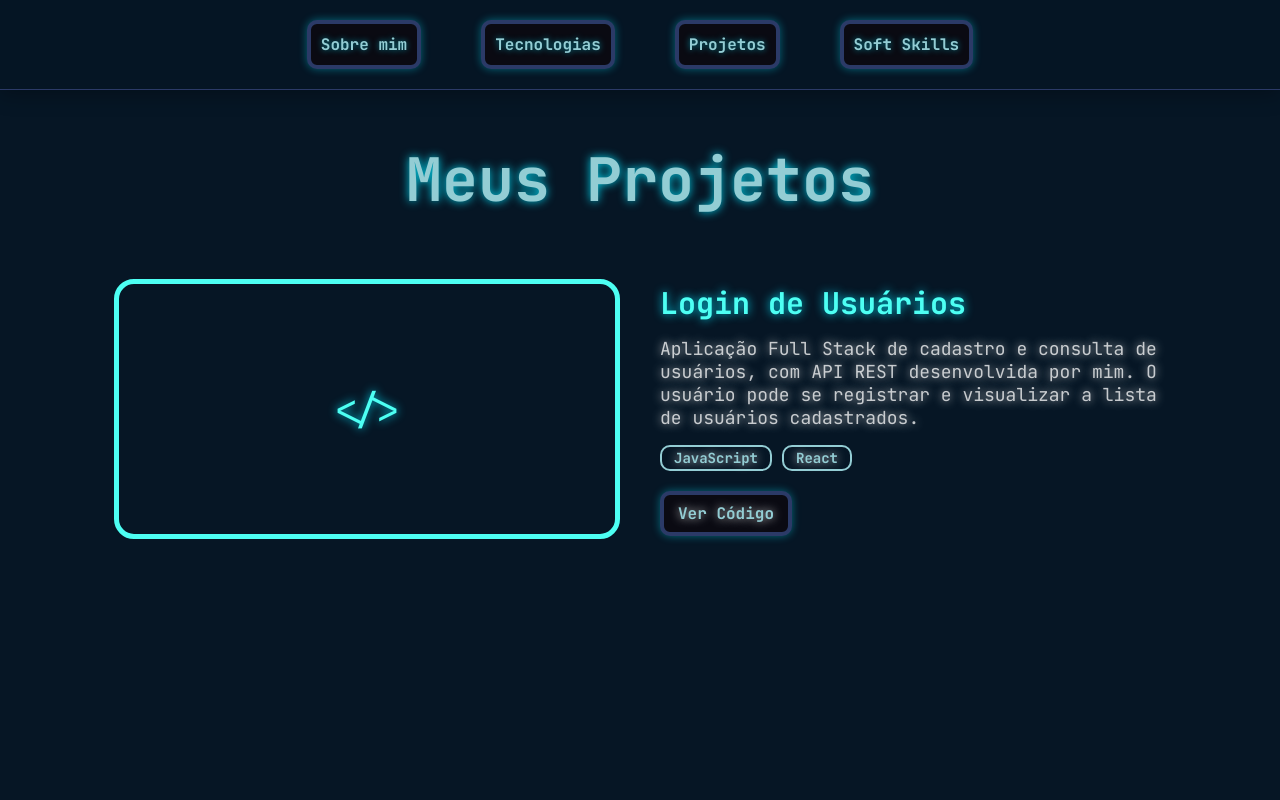
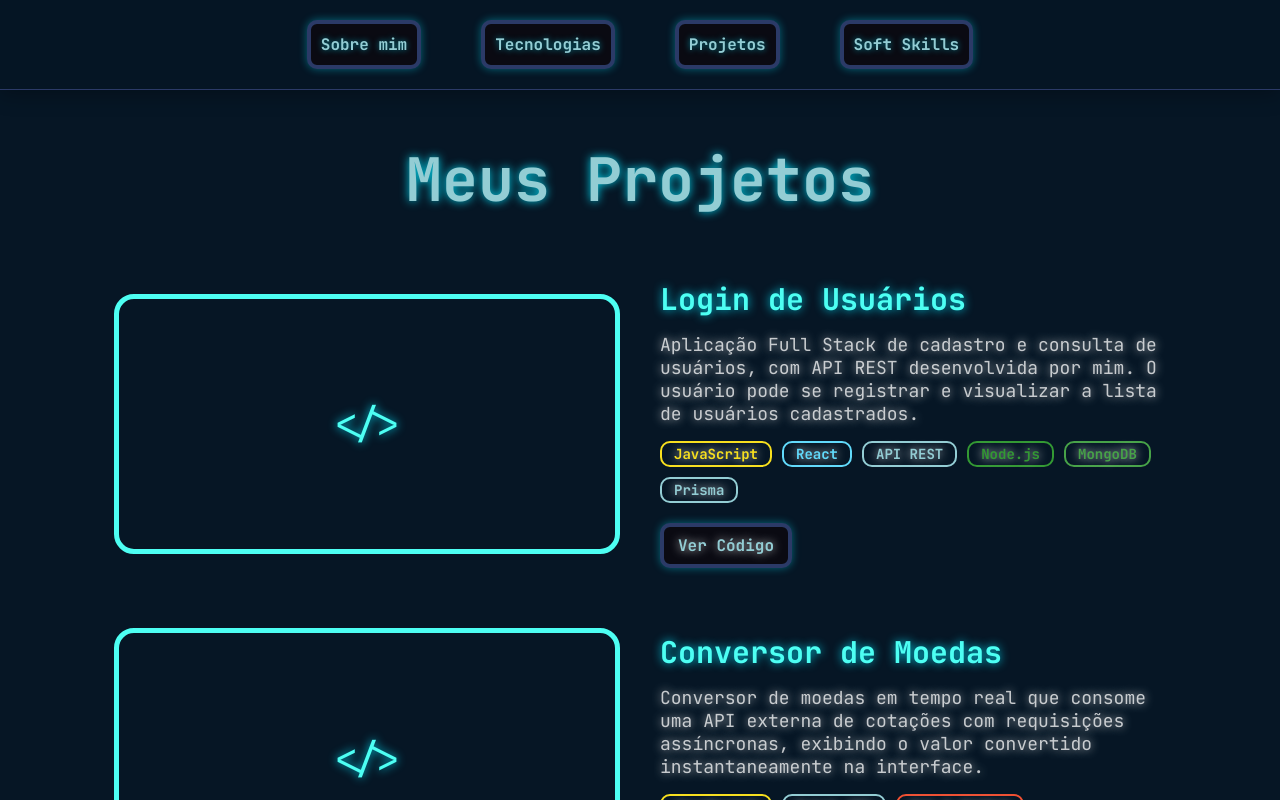
Before and after one commit to arthur-wso/portfolio-pessoal, a React (Vite) app: page /projetos in a window 1280 px wide. Shown: the top 800 px of the page. Built offline with nearby package versions, Linux system fonts and the light colour scheme.

Commit message:
feat: renderiza projetos e tags com suas cores proprias a partir do array

```diff
--- a/src/pages/Projects/index.jsx
+++ b/src/pages/Projects/index.jsx
@@ -1,3 +1,4 @@
+import { projects } from '../../data/projects';
 import {
 	Button,
 	Case,
@@ -16,18 +17,18 @@ function Projects() {
 		<Container>
 			<Title>Meus Projetos</Title>
 			<Section>
-				<Case>
+				{projects.map((projeto) => (
+					<Case key={projeto.id}>
 						<Shot>{'</>'}</Shot>
 						<div>
-						<Name>Login de Usuários</Name>
-						<Description>
-							Aplicação Full Stack de cadastro e consulta de usuários, com API
-							REST desenvolvida por mim. O usuário pode se registrar e
-							visualizar a lista de usuários cadastrados.
-						</Description>
+							<Name>{projeto.titulo}</Name>
+							<Description>{projeto.descricao}</Description>
 							<Tags>
-							<Tag>JavaScript</Tag>
-							<Tag>React</Tag>
+								{projeto.tecnologias.map((tec) => (
+									<Tag key={tec.nome} $cor={tec.cor}>
+										{tec.nome}
+									</Tag>
+								))}
 							</Tags>
 							<Button
 								href="https://github.com/arthur-wso/login-de-usuarios"
@@ -38,6 +39,7 @@ function Projects() {
 							</Button>
 						</div>
 					</Case>
+				))}
 			</Section>
 		</Container>
 	);
--- a/src/pages/Projects/styles.js
+++ b/src/pages/Projects/styles.js
@@ -57,7 +57,7 @@ export const Tags = styled.div`
 export const Tag = styled.span`
     font-size: 14px;
     font-weight: 700;
-    color: #93cdd4;
+    color: ${(props) => props.$cor};
     padding: 2px 12px;
     border: 2px solid currentColor;
     border-radius: 10px;
@@ -73,10 +73,10 @@ export const Button = styled.a`
     font-weight: 700;
     text-decoration: none;
     box-shadow: 0 0 8px rgba(0, 229, 255, 0.4);
-    transition: all 0.6 ease;
+    transition: all 0.6s ease;
 
     &:hover{
         border-color: #4DFFF3;
-        box-shadow: 0 0 14px rgba(0, 229, 225, 0.7);
+        box-shadow: 0 0 14px rgba(0, 229, 229, 0.7);
     }
 `;
```
Lines whose indentation alone changed are shown as unchanged.
